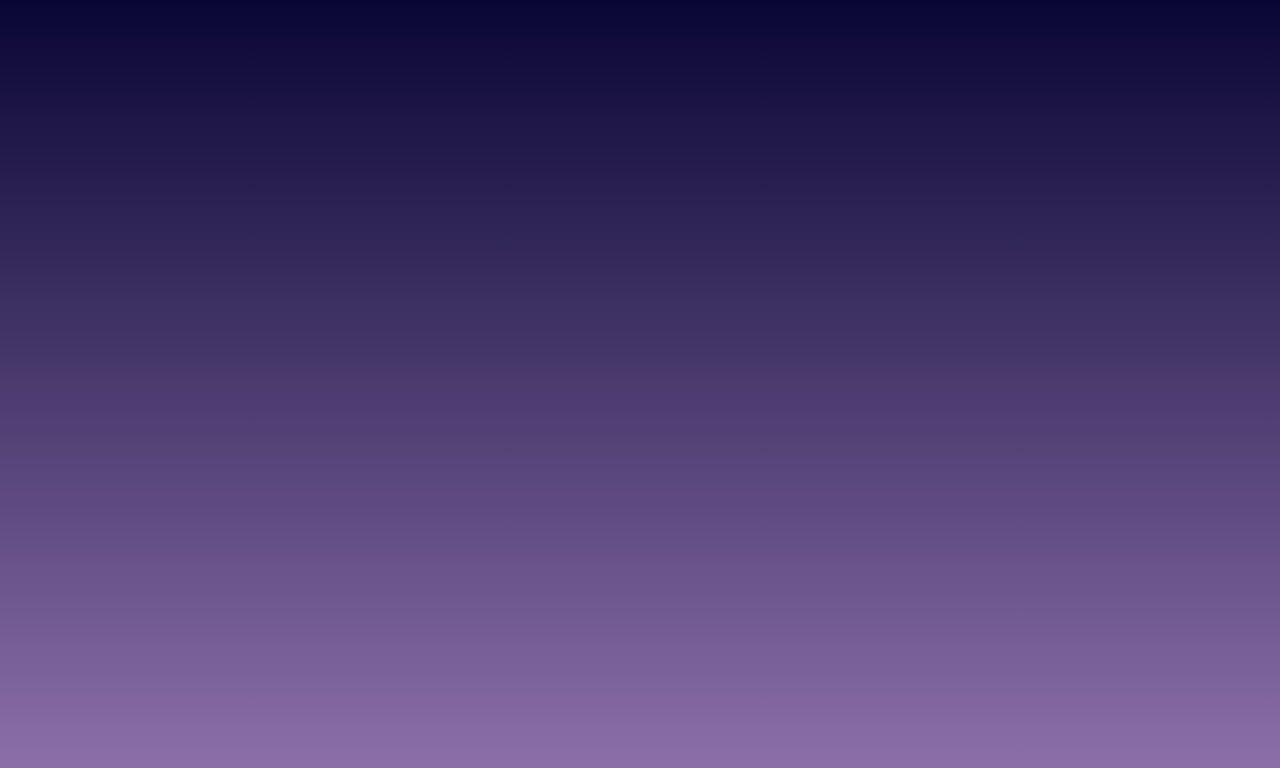
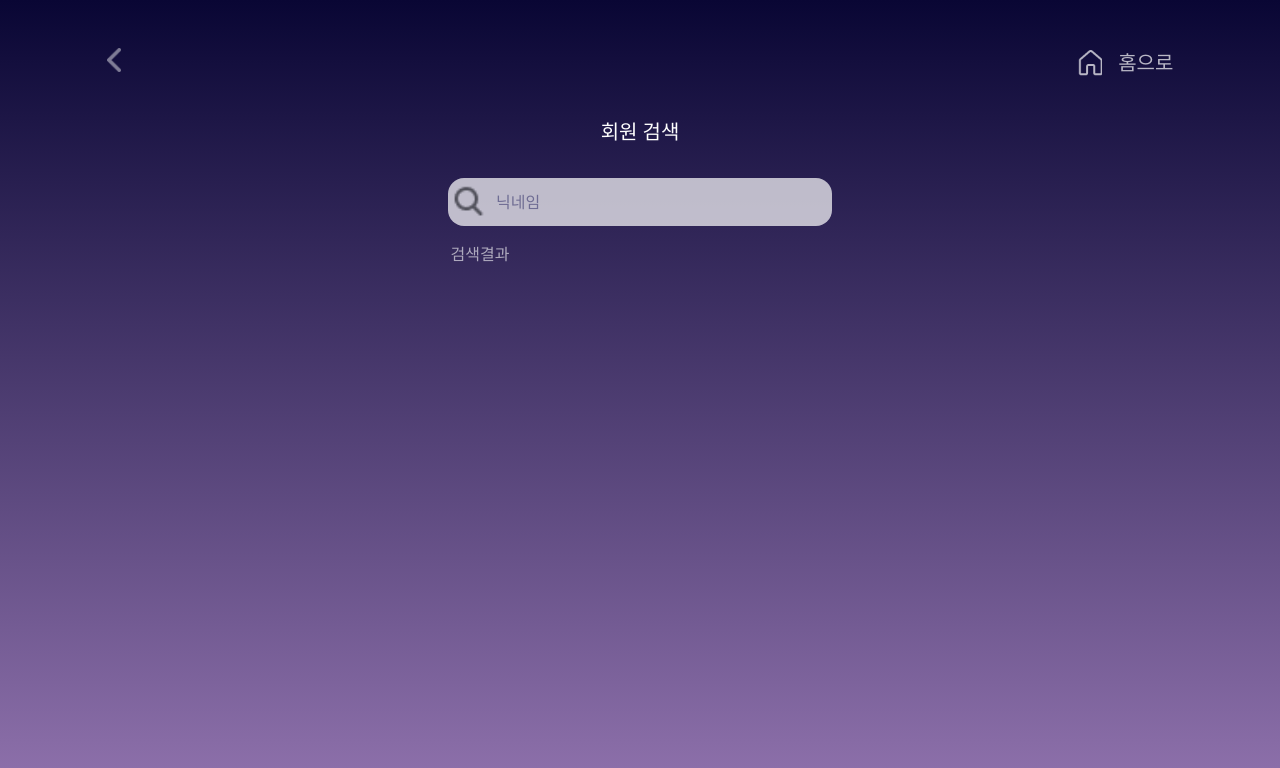
Before and after one commit to wjdgusaho/Damda, a React (Create React App) app in the folder frontend/client/: page /friend/search in a window 1280 px wide. Before the commit this address had no page. Shown: the top 768 px of the page. Built offline with nearby package versions, Linux system fonts and the light colour scheme; a web font is replaced by a local one.

Commit message:
feat : 회원 검색 페이지 추가(#184), 친구 목록(#205) 및 친구 요청 목록(#210) 기능 추가

```diff
--- a/frontend/client/src/Main.tsx
+++ b/frontend/client/src/Main.tsx
@@ -34,6 +34,7 @@ import {
 } from "./theme"
 import RecordCapsule from "./components/RecordCapsule"
 import GoalCapsule from "./components/GoalCapsule"
+import UserSearch from "./components/UserSearch"
 
 function Main() {
   return (
@@ -56,6 +57,7 @@ function Main() {
                   <Route path="list" element={<List />}></Route>
                   <Route path="request" element={<Request />}></Route>
                 </Route>
+                <Route path="/friend/search" element={<UserSearch />}></Route>
                 <Route path="/login/" element={<Login />}></Route>
                 <Route path="/signup/" element={<SignUp />}></Route>
                 <Route path="/logout/" element={<Logout />}></Route>
--- a/frontend/client/src/components/Friend.tsx
+++ b/frontend/client/src/components/Friend.tsx
@@ -1,9 +1,13 @@
-import React, { useState, useRef } from "react"
+import React, { useState, useRef, useEffect } from "react"
 import { SubHeader } from "./inc/SubHeader"
 import { styled } from "styled-components"
-import { NavLink, Navigate, Outlet } from "react-router-dom"
+import { NavLink, Navigate, Outlet, Link } from "react-router-dom"
 import Modal from "react-modal"
 import { useNavigate } from "react-router-dom"
+import axios from "axios"
+import { serverUrl } from "../urls"
+import { useSelector } from "react-redux"
+import { RootState } from "../store/Store"
 
 const Friend = function () {
   return (
@@ -14,11 +18,9 @@ const Friend = function () {
           <TextStyle className="text-xl">내 친구</TextStyle>
         </div>
         <div className="flex">
-          <img
-            className="w-6 ml-auto mr-14"
-            src="/assets/icons/friendAdd.png"
-            alt=""
-          />
+          <Link to="/friend/search" className="w-6 ml-auto mr-14">
+            <img src="/assets/icons/friendAdd.png" alt="add" />
+          </Link>
         </div>
       </div>
       <div className="flex justify-evenly mt-6 mb-8">
@@ -31,6 +33,23 @@ const Friend = function () {
 }
 
 export const List = function () {
+  const [friendList, setFriendList] = useState([])
+  const token = useSelector((state: RootState) => state.auth.accessToken)
+  useEffect(() => {
+    axios({
+      method: "GET",
+      url: serverUrl + "friend/list",
+      headers: {
+        "Content-Type": "application/json",
+        Authorization: "Bearer " + token,
+      },
+    })
+      .then((response) => {
+        // 해당 데이터 어떻게 들어오는지 확인한 후 데이터 friendlist에 넣기.
+        console.log(response.data)
+      })
+      .catch((error) => console.error(error))
+  }, [])
   return (
     <div>
       {friendList.length === 0 && (
@@ -48,7 +67,7 @@ export const List = function () {
       )}
       {friendList.length !== 0 && (
         <div>
-          {friendList.map((f) => (
+          {friendList.map((f: FriendType) => (
             <FriendCard key={f.id} friend={f}></FriendCard>
           ))}
         </div>
@@ -58,9 +77,26 @@ export const List = function () {
 }
 
 export const Request = function () {
+  const [requestList, setRequestList] = useState([])
+  const token = useSelector((state: RootState) => state.auth.accessToken)
+  useEffect(() => {
+    axios({
+      method: "GET",
+      url: serverUrl + "friend/request",
+      headers: {
+        "Content-Type": "application/json",
+        Authorization: "Bearer " + token,
+      },
+    })
+      .then((response) => {
+        // 해당 데이터 어떻게 들어오는지 확인한 후 데이터 requestList에 넣기.
+        console.log(response.data)
+      })
+      .catch((error) => console.error(error))
+  }, [])
   return (
     <div>
-      {friendList.length === 0 && (
+      {requestList.length === 0 && (
         <div className="text-center mt-20">
           <TextStyle className="text-victoria-400">
             친구요청이 없어요... 아직은요!
@@ -73,9 +109,9 @@ export const Request = function () {
           <CapsuleShadow className="m-auto !h-12 !w-40"></CapsuleShadow>
         </div>
       )}
-      {friendList.length !== 0 && (
+      {requestList.length !== 0 && (
         <div>
-          {friendList.map((f) => (
+          {requestList.map((f: FriendType) => (
             <RequestCard key={f.id} friend={f}></RequestCard>
           ))}
         </div>
@@ -165,49 +201,49 @@ const NavLink2 = styled(NavLink)`
 `
 
 type FriendType = {
-  id: string
+  id: number
   nickname: string
   profile_image: string
   isFavorite: boolean
 }
 
-const friendList: FriendType[] = [
-  {
-    id: "1",
-    nickname: "달토끼맛쿠키",
-    profile_image: "/assets/icons/popup.png",
-    isFavorite: true,
-  },
-  {
-    id: "2",
-    nickname: "달토끼맛쿠키",
-    profile_image: "/assets/icons/popup.png",
-    isFavorite: true,
-  },
-  {
-    id: "3",
-    nickname: "달토끼맛쿠키",
-    profile_image: "/assets/icons/popup.png",
-    isFavorite: true,
-  },
-  {
-    id: "4",
-    nickname: "달토끼맛쿠키",
-    profile_image: "/assets/icons/profile_1.png",
-    isFavorite: false,
-  },
-  {
-    id: "5",
-    nickname: "달토끼맛쿠키",
-    profile_image: "/assets/icons/profile_1.png",
-    isFavorite: false,
-  },
-  {
-    id: "6",
-    nickname: "달토끼맛쿠키",
-    profile_image: "/assets/icons/profile_1.png",
-    isFavorite: false,
-  },
-]
+// const friendList: FriendType[] = [
+//   {
+//     id: "1",
+//     nickname: "달토끼맛쿠키",
+//     profile_image: "/assets/icons/popup.png",
+//     isFavorite: true,
+//   },
+//   {
+//     id: "2",
+//     nickname: "달토끼맛쿠키",
+//     profile_image: "/assets/icons/popup.png",
+//     isFavorite: true,
+//   },
+//   {
+//     id: "3",
+//     nickname: "달토끼맛쿠키",
+//     profile_image: "/assets/icons/popup.png",
+//     isFavorite: true,
+//   },
+//   {
+//     id: "4",
+//     nickname: "달토끼맛쿠키",
+//     profile_image: "/assets/icons/profile_1.png",
+//     isFavorite: false,
+//   },
+//   {
+//     id: "5",
+//     nickname: "달토끼맛쿠키",
+//     profile_image: "/assets/icons/profile_1.png",
+//     isFavorite: false,
+//   },
+//   {
+//     id: "6",
+//     nickname: "달토끼맛쿠키",
+//     profile_image: "/assets/icons/profile_1.png",
+//     isFavorite: false,
+//   },
+// ]
 
 export default Friend
--- /dev/null
+++ b/frontend/client/src/components/UserSearch.tsx
@@ -0,0 +1,63 @@
+import React, { useEffect, useState } from "react"
+import { SubHeader } from "./inc/SubHeader"
+import styled from "styled-components"
+
+const UserSearch = function () {
+  const [searchList, setSearchList] = useState([])
+
+  useEffect(() => {}, [])
+
+  return (
+    <div>
+      <SubHeader></SubHeader>
+      <div>
+        <div className="text-center mt-10">
+          <TextStyle className="text-xl">회원 검색</TextStyle>
+        </div>
+        <div className="flex justify-center">
+          <div className="bg-white bg-opacity-70 rounded-2xl w-96 h-12 mt-8 flex justify-between items-center">
+            <img
+              src="/assets/icons/search.png"
+              alt="search"
+              style={{ width: "40px", height: "40px" }}
+            />
+            <SearchInput
+              className="focus:outline-none"
+              type="text"
+              placeholder="닉네임"
+            />
+          </div>
+        </div>
+        <div className="opacity-60 text-white text-center pr-80 mt-4">
+          검색결과
+        </div>
+      </div>
+    </div>
+  )
+}
+
+const TextStyle = styled.div`
+  font-family: "pretendard";
+  font-weight: 400;
+  color: ${(props) => props.theme.colorCommon};
+`
+
+const SearchInput = styled.input`
+  background-color: transparent;
+  width: 21rem;
+  height: inherit;
+  color: #3b396f;
+  &::placeholder {
+    color: #3b396f;
+    opacity: 0.6;
+  }
+`
+
+type UserType = {
+  id: number
+  nickname: string
+  profileImage: string
+  status: string
+}
+
+export default UserSearch
```
Also changed, not shown: frontend/client/public/assets/icons/search.png (added).
